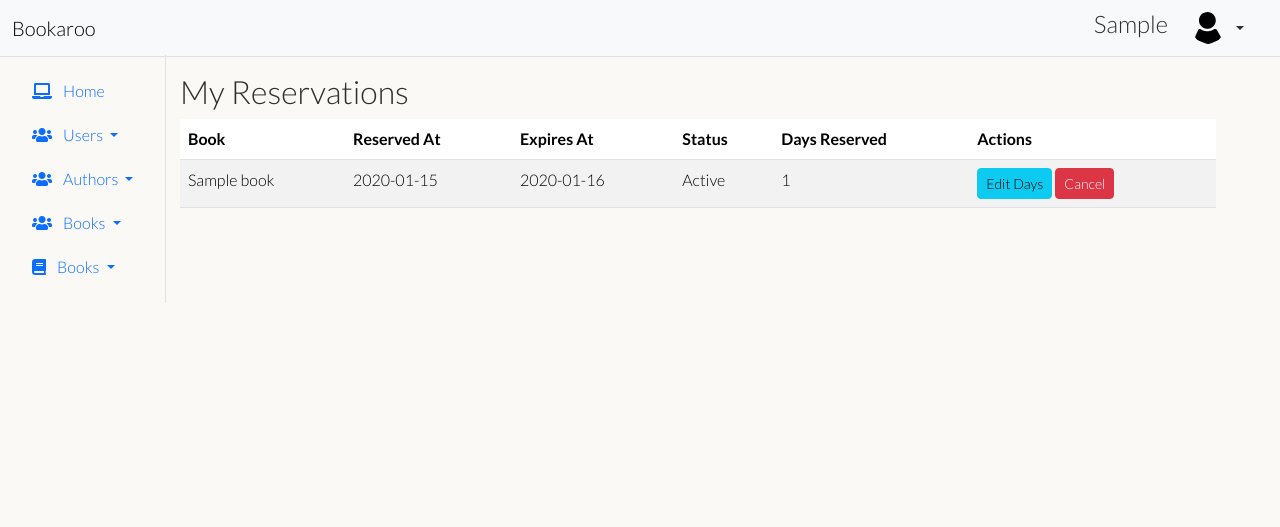
After one commit to RocioSerrano0921/bookaroo, a Django app: page /book/books/my-reservations/ in a window 1280 px wide. The commit adds this page. Shown: the top 527 px of the page. Run offline with Django 4.2, Linux system fonts and the light colour scheme; a user stored in the database is signed in; tables that the repository leaves empty hold one stand-in row (values such as "Sample post"); some libraries are stand-ins or nearby versions.

Commit message:
Add cancel and edit reservation views, forms and templates

```diff
--- a/apps/book/models.py
+++ b/apps/book/models.py
@@ -68,12 +68,16 @@ class BookReservation(models.Model):
 
     def clean(self):
         super().clean()
-        if not self.book.is_active:
-            raise ValidationError("Book is not active and cannot be reserved.")
-        if self.book.stock < 1:
-            raise ValidationError("No stock available for this book.")
-        if BookReservation.objects.filter(user=self.user, book=self.book, is_active=True).exists():
-            raise ValidationError("You already have an active reservation for this book.")
+        # Validar stock solo al crear una reserva nueva
+        if self.is_active and self._state.adding:  # `_state.adding=True` -> creación
+            if self.book.stock < 1:
+                raise ValidationError("No stock available for this book.")
+
+    # def clean(self):
+    #     super().clean()
+    #     if not self.book.is_active:
+    #         if self.book.stock < 1:
+    #             raise ValidationError("No stock available for this book.")
 
     def save(self, *args, **kwargs):
         self.full_clean()  # Ensure validations are checked before saving
@@ -108,21 +112,21 @@ def delete_author_books_relationship(sender, instance, **kwargs):
 
 
 
+
+# Adjust book stock on reservation cancellation
 @receiver(post_save, sender=BookReservation)
-def decrease_book_stock(sender, instance, created, **kwargs):
-    """Reduce the book's stock when a new active reservation is created."""
+def decrease_book_stock_on_new_reservation(sender, instance, created, **kwargs):
+    """
+    Decrease the stock of the book by 1 when a new active reservation is created.
+    """
     if created and instance.is_active:
-        book = instance.book
-        if book.stock > 0:
-            book.stock -= 1
-            book.save()
+        # Decrease stock using F() to avoid race conditions
+        Book.objects.filter(pk=instance.book.pk).update(stock=models.F('stock') - 1)
 
 
-@receiver(post_delete, sender=BookReservation)
-def increase_book_stock(sender, instance, **kwargs):
-    """Increase the book's stock when a reservation is deleted."""
-    book = instance.book
-    book.stock += 1
-    book.save()
+# @receiver(post_delete, sender=BookReservation)
+# def increase_book_stock(sender, instance, **kwargs):
+#     """Increase the book's stock when a reservation is deleted or canceled."""
+#     Book.objects.filter(pk=instance.book.pk).update(stock=models.F('stock') + 1)
 
 post_save.connect(delete_author_books_relationship, sender=Author)
--- /dev/null
+++ b/apps/book/templates/book/books/my_reservations.html
@@ -0,0 +1,43 @@
+{% extends 'base.html' %}
+{% block title %}My Reservations{% endblock %}
+
+{% block content %}
+<h2>My Reservations</h2>
+
+<table class="table table-striped">
+    <thead>
+        <tr>
+            <th>Book</th>
+            <th>Reserved At</th>
+            <th>Expires At</th>
+            <th>Status</th>
+            <th>Days Reserved</th>
+            <th>Actions</th>
+        </tr>
+    </thead>
+    <tbody>
+        {% for r in reservations %}
+        <tr>
+            <td>{{ r.book.title }}</td>
+            <td>{{ r.reserved_at|date:"Y-m-d" }}</td>
+            <td>{{ r.expires_at|date:"Y-m-d" }}</td>
+            <td>{% if r.is_active %}Active{% else %}Cancelled{% endif %}</td>
+            <td>{{ r.days_reserved }}</td>
+            <td>
+                {% if r.is_active %}
+                <a href="{% url 'book:edit_reservation_days' r.pk %}" class="btn btn-sm btn-info">Edit Days</a>
+                <form method="post" action="{% url 'book:cancel_reservation' r.pk %}" style="display:inline;">
+                    {% csrf_token %}
+                    <button type="submit" class="btn btn-sm btn-danger">Cancel</button>
+                </form>
+                {% endif %}
+            </td>
+        </tr>
+        {% empty %}
+        <tr>
+            <td colspan="6">You have no reservations.</td>
+        </tr>
+        {% endfor %}
+    </tbody>
+</table>
+{% endblock %}
--- a/apps/book/urls.py
+++ b/apps/book/urls.py
@@ -1,5 +1,7 @@
 from django.urls import path
 from .views import *
+
+app_name = 'book'
 
 urlpatterns = [
     path('authors/create_author/', CreateAuthor.as_view(), name='create_author'),
@@ -15,4 +17,10 @@ urlpatterns = [
     path('books/available-books-list/', AvailableBooksView.as_view(), name='available_books_list'),  # New URL pattern for available books view
     path('books/book-detail/<int:pk>/', AvailablelBookDetail.as_view(), name='book_detail'),  # New URL pattern for book detail view
     path('books/reserve-book/<int:pk>/', RegisterBookReservation.as_view(), name='reserve_book'),  # New URL pattern for reserving a book
+    path('books/my-reservations/', MyReservationsView.as_view(), name='my_reservations'),
+    path('books/cancel/<int:pk>/', CancelReservationView.as_view(), name='cancel_reservation'),
+    path('books/expired-reservations/', ExpiredReservationsView.as_view(), name='expired_reservations'),  # New URL pattern for expired reservations view
+    path('books/edit-reservation/<int:pk>/', EditReservationDaysView.as_view(), name='edit_reservation_days'),
+
+
 ]
--- a/apps/book/views.py
+++ b/apps/book/views.py
@@ -5,7 +5,10 @@ from django.http import HttpResponse, HttpResponseRedirect, JsonResponse
 from django.views.generic import TemplateView, View, ListView, UpdateView, CreateView, DeleteView, DetailView
 from django.urls import reverse_lazy
 from django.db import transaction
-from .forms import AuthorForm, BookForm, BookReservationForm
+from django.utils import timezone
+from django.db import models
+from datetime import timedelta
+from .forms import AuthorForm, BookForm, BookReservationForm, EditDaysReservationForm
 from .models import Author, Book, BookReservation
 
 
@@ -230,3 +233,85 @@ class RegisterBookReservation(LoginRequiredMixin, CreateView):
             # book.stock : we decrease stock with signals (models.py)
             messages.success(self.request, f'You have successfully reserved "{book.title}".')
             return response
+
+
+# To show resarvations of the logged-in user
+class MyReservationsView(LoginRequiredMixin, ListView):
+    model = BookReservation
+    template_name = 'book/books/my_reservations.html'
+    context_object_name = 'reservations'
+    paginate_by = 6  # Number of reservations per page
+
+    def get_queryset(self):
+        """Return the list of reservations for the logged-in user."""
+        reservations = BookReservation.objects.filter(user=self.request.user)
+        for r in reservations:
+            r.expires_at = r.reserved_at + timezone.timedelta(days=r.days_reserved)
+        return reservations
+
+
+# To cancel a reservation
+class CancelReservationView(LoginRequiredMixin, View):
+    def post(self, request, pk):
+        # Get the active reservation for the logged-in user
+        reservation = get_object_or_404(
+            BookReservation, pk=pk, user=request.user, is_active=True
+        )
+
+        # Deactivate reservation
+        reservation.is_active = False
+        reservation.save(update_fields=['is_active']) #Update only the is_active field
+        # Increase the book stock by 1
+        Book.objects.filter(pk=reservation.book.pk).update(stock=models.F('stock') + 1)
+
+        # Success message
+        messages.success(request, f'Your reservation for "{reservation.book.title}" has been cancelled.')
+        return redirect('book:my_reservations')
+
+# View to show expired reservations
+class ExpiredReservationsView(LoginRequiredMixin, ListView):
+    """View that shows all expired reservations for the logged-in user"""
+    model = BookReservation
+    template_name = 'book/books/expired_reservations.html'
+    context_object_name = 'reservations'
+
+    def get_queryset(self):
+        today = timezone.now().date()
+        return BookReservation.objects.filter(
+            user=self.request.user,
+            expires_at__lt=today  # expired reservations
+        ).order_by('-expires_at')
+
+# Edit Reservation Days View
+class EditReservationDaysView(LoginRequiredMixin, UpdateView):
+    model = BookReservation
+    form_class = EditDaysReservationForm
+    template_name = 'book/books/edit_reservation_days.html'  # Temporal file to create days reservation form
+
+    def get_object(self, queryset=None):
+        # Only allow editing of the user's own active reservations
+        return get_object_or_404(
+            BookReservation,
+            pk=self.kwargs['pk'],
+            user=self.request.user,
+            is_active=True
+        )
+
+    def form_valid(self, form):
+        # Save only the days_reserved field
+        reservation = form.instance
+        reservation.days_reserved = form.cleaned_data['days_reserved']
+        reservation.save(update_fields=['days_reserved'])  # Save the updated days_reserved field
+        messages.success(
+            self.request,
+            f'Reservation period updated to {reservation.days_reserved} days for "{reservation.book.title}".'
+        )
+        return redirect('book:my_reservations')
+
+
+        # form.save(update_fields=['days_reserved'])
+        # messages.success(
+        #     self.request,
+        #     f'Reservation period updated to {form.instance.days_reserved} days for "{form.instance.book.title}".'
+        # )
+        # return redirect('book:my_reservations')
--- a/templates/base.html
+++ b/templates/base.html
@@ -123,9 +123,11 @@
                                 <li><a class="dropdown-item" href="{% url 'book:available_books_list' %}"><i
                                             class="fa fa-table me-2"></i> Available
                                         Books</a></li>
-                                <li><a class="dropdown-item" href="#"><i class="fa fa-table me-2"></i> Reserved
+                                <li><a class="dropdown-item" href="{% url 'book:my_reservations' %}"><i
+                                            class="fa fa-table me-2"></i> Reserved
                                         Books</a></li>
-                                <li><a class="dropdown-item" href="#"><i class="fa fa-table me-2"></i> Expired
+                                <li><a class="dropdown-item" href="{% url 'book:expired_reservations' %}"><i
+                                            class="fa fa-table me-2"></i> Expired
                                         Reservations</a></li>
                             </ul>
                         </li>
```
Also changed, not shown: apps/book/forms.py (+16 -0 lines), apps/book/templates/book/books/edit_reservation_days.html (added, +16 -0 lines), apps/book/templates/book/books/expired_reservations.html (added, +32 -0 lines).
